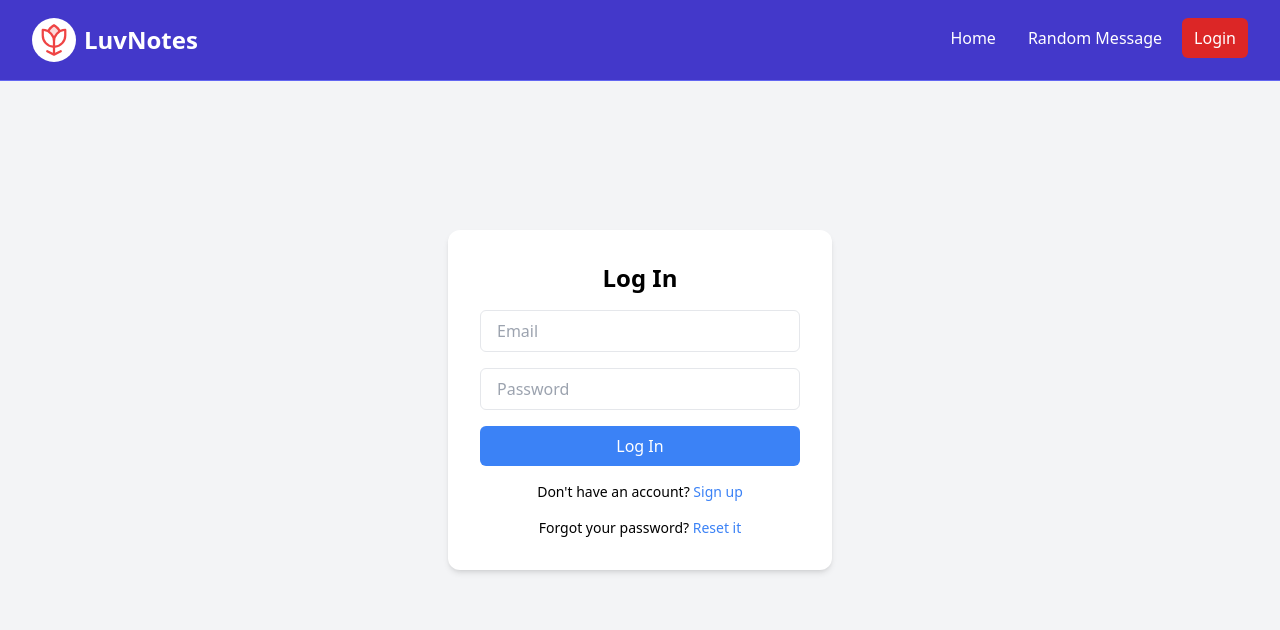
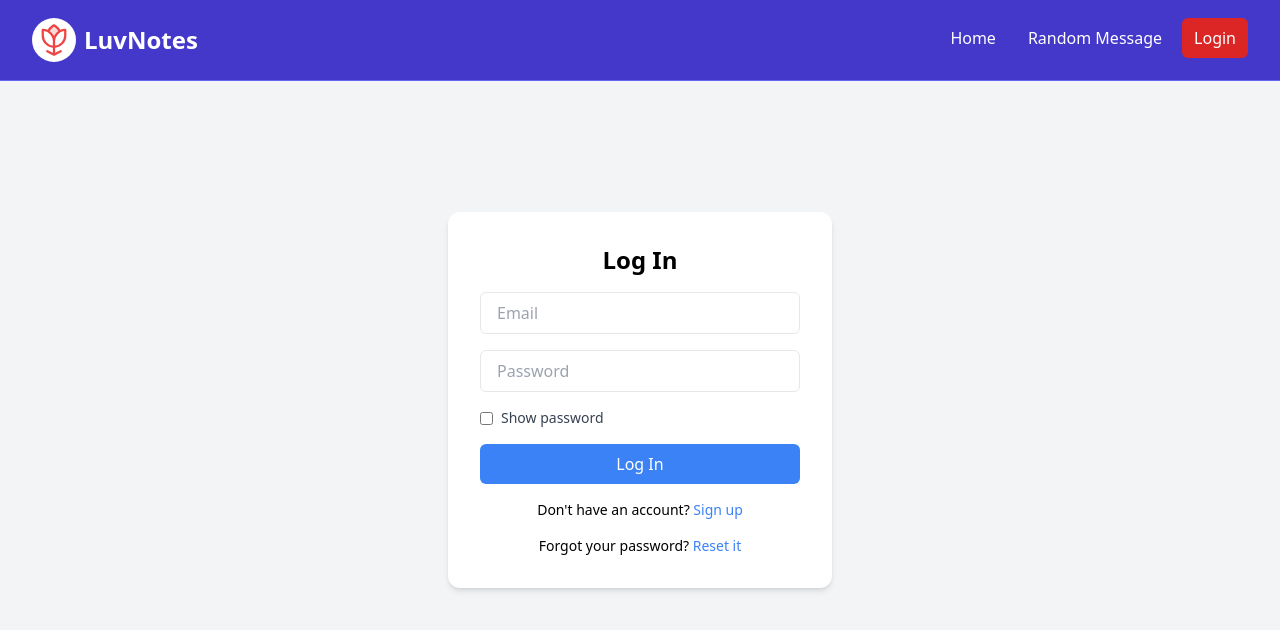
Before and after one commit to sureshcstha/message-app, a React (Vite) app: page /login in a window 1280 px wide. Shown: the top 630 px of the page. Built offline with nearby package versions, Linux system fonts and the light colour scheme; no server answers.

Commit message:
add show password toggle on Login page

```diff
--- a/src/pages/Login.jsx
+++ b/src/pages/Login.jsx
@@ -9,6 +9,7 @@ const Login = () => {
     email: "",
     password: "",
   });
+  const [showPassword, setShowPassword] = useState(false);
 
   const { isLoading, isError, message } = useSelector((state) => state.auth);
   const dispatch = useDispatch();
@@ -63,7 +64,7 @@ const Login = () => {
             required
           />
           <input
-            type="password"
+            type={showPassword ? "text" : "password"}
             name="password"
             placeholder="Password"
             value={formData.password}
@@ -71,6 +72,18 @@ const Login = () => {
             className="w-full px-4 py-2 border rounded-md focus:ring focus:ring-blue-200"
             required
           />
+          <div className="flex items-center space-x-2">
+            <input
+              type="checkbox"
+              id="show-password"
+              checked={showPassword}
+              onChange={() => setShowPassword((prev) => !prev)}
+              className="form-checkbox"
+            />
+            <label htmlFor="show-password" className="text-sm text-gray-700">
+              Show password
+            </label>
+          </div>
 
           <button
             type="submit"
```
